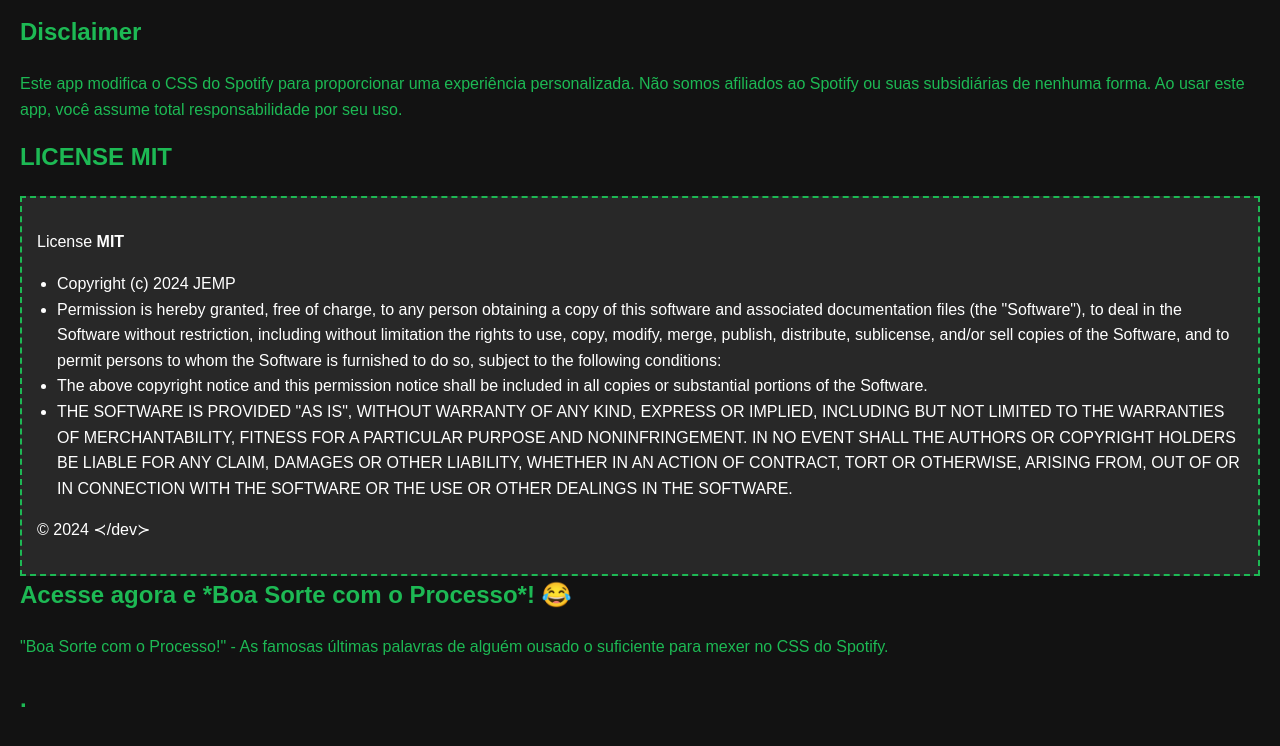
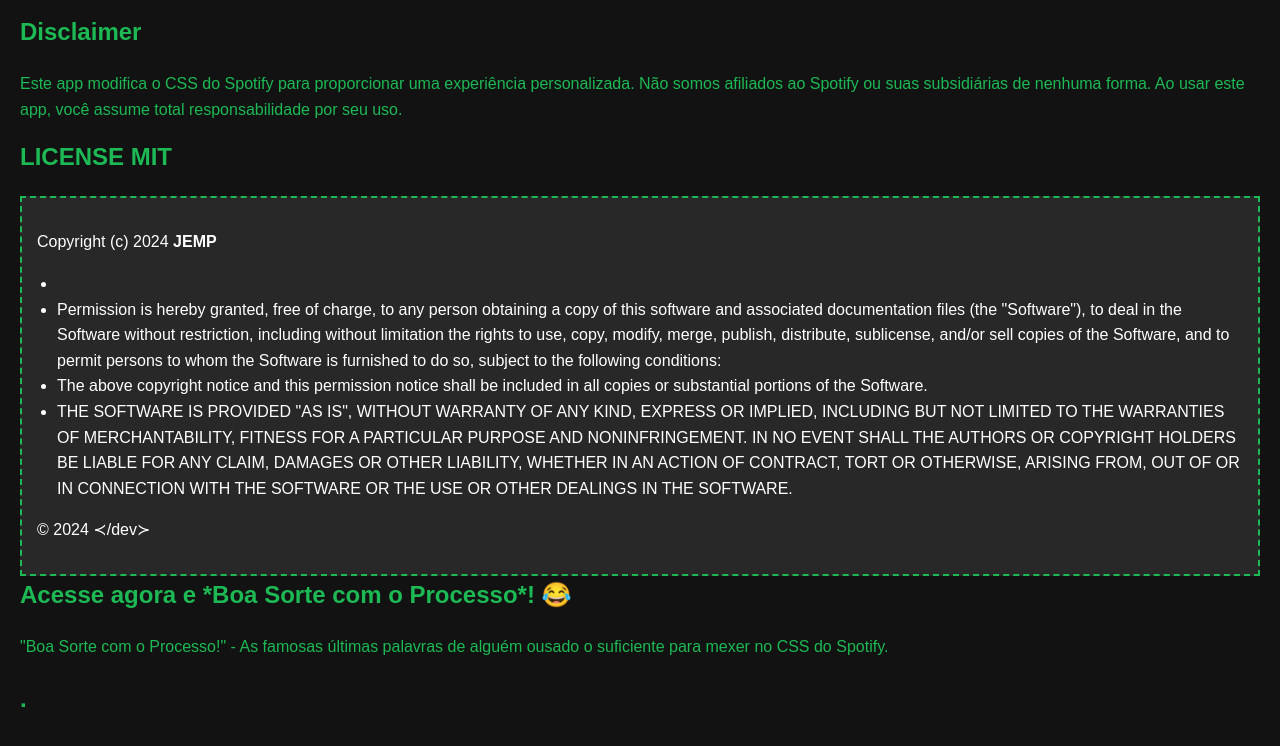
Before and after one commit to JempUnkn/SpotMod, a website: page License.html in a window 1280 px wide. Shown: the part 954-1700 px from the top of the page. Drawn offline with Linux system fonts and the light colour scheme.

Commit message:
Update License.html

```diff
--- a/License.html
+++ b/License.html
@@ -90,9 +90,9 @@
 
         <h2>LICENSE MIT</h2>
         <div class="marketplace">
-            <p> License <b>MIT</b></p>
+            <p>Copyright (c) 2024 <b>JEMP</b></p>
             <ul>
-                <li>Copyright (c) 2024 JEMP</li>
+                <li></li>
 
                 <li>
                     Permission is hereby granted, free of charge, to any person obtaining a copy
```
